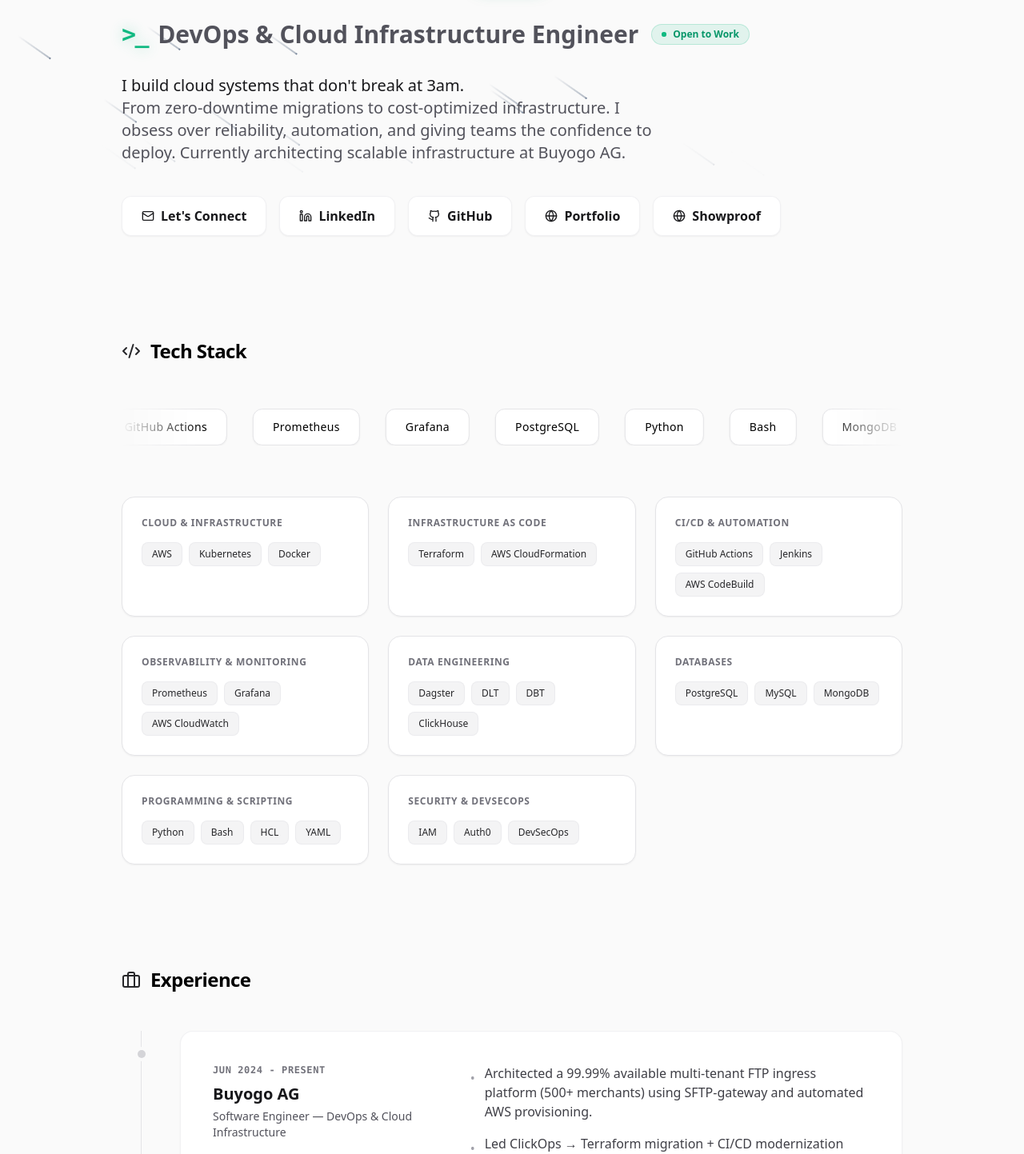
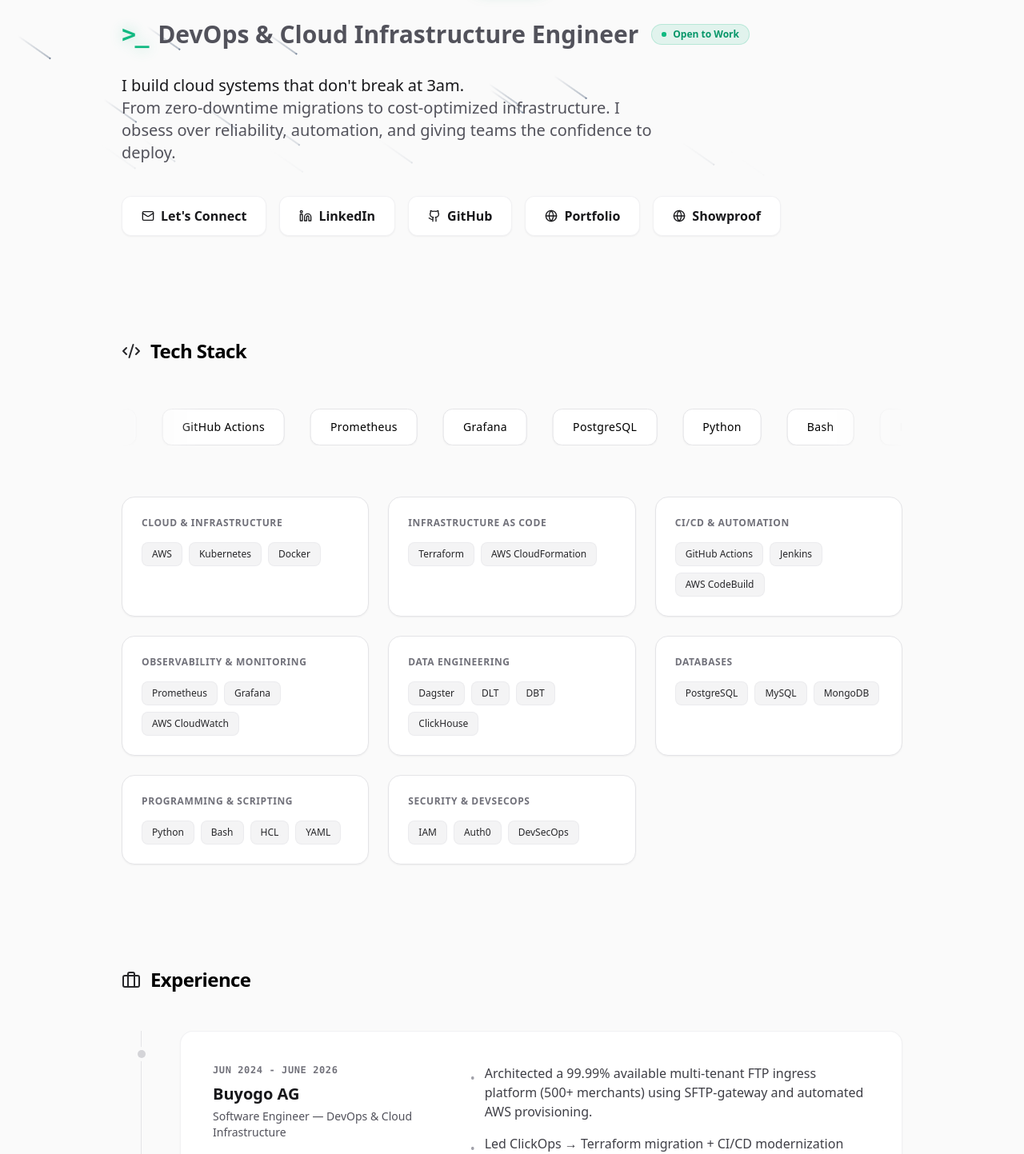
Before and after one commit to sahilbnsll/interactive-resume, a Next.js app: page / in a window 1280 px wide. Shown: the part 227-1670 px from the top of the page at 80% size. Built offline with nearby package versions, Linux system fonts and the light colour scheme.

Commit message:
updating next version and employment details

```diff
--- a/data/profile.ts
+++ b/data/profile.ts
@@ -2,8 +2,8 @@
   name: "Sahil Bansal",
   title: "DevOps & Cloud Infrastructure Engineer",
   headline: "I build cloud systems that don't break at 3am.",
-  about: "From zero-downtime migrations to cost-optimized infrastructure. I obsess over reliability, automation, and giving teams the confidence to deploy. Currently architecting scalable infrastructure at Buyogo AG.",
-  email: "sahilbansal.sb24@gmail.com",
+  about: "From zero-downtime migrations to cost-optimized infrastructure. I obsess over reliability, automation, and giving teams the confidence to deploy.",
+  email: "connect@sahilbansal.net",
 }
 
 export const socialsData = [
@@ -12,7 +12,7 @@
 ]
 
 export const portfoliosData = [
-  { name: "Portfolio", href: "https://sahilbansal.vercel.app/" },
+  { name: "Portfolio", href: "https://www.sahilbansal.net/" },
   { name: "Showproof", href: "https://showproof.io/@sahil" }
 ]
 
@@ -21,7 +21,7 @@
     company: "Buyogo AG",
     companyUrl: "https://buyogo.com/",
     role: "Software Engineer — DevOps & Cloud Infrastructure",
-    date: "Jun 2024 - Present",
+    date: "Jun 2024 - June 2026",
     description: [
       "Architected a 99.99% available multi-tenant FTP ingress platform (500+ merchants) using SFTP-gateway and automated AWS provisioning.",
       "Led ClickOps → Terraform migration + CI/CD modernization (GitHub Actions), reducing TTR by 40% and improving velocity by 30%.",
@@ -70,7 +70,7 @@
 ]
 
 export const skillsCarousel = [
-  "Supabase", "AWS", "Kubernetes", "Docker", "Terraform", "GitHub Actions",
+  "Supabase", "AWS", "Kubernetes", "EKS",  "Docker", "Terraform", "GitHub Actions",
   "Prometheus", "Grafana", "PostgreSQL", "Python", "Bash",
   "MongoDB", "CloudFormation", "ClickHouse", "n8n"
 ]
--- a/package.json
+++ b/package.json
@@ -16,7 +16,7 @@
     "framer-motion": "^12.38.0",
     "geist": "^1.1.0",
     "lucide-react": "^0.290.0",
-    "next": "14.0.0",
+    "next": "14.2.35",
     "next-themes": "^0.2.1",
     "react": "^18.2.0",
     "react-dom": "^18.2.0",
@@ -30,7 +30,7 @@
     "@types/react-dom": "^18.2.15",
     "autoprefixer": "^10.4.16",
     "eslint": "^8.54.0",
-    "eslint-config-next": "14.0.0",
+    "eslint-config-next": "14.2.35",
     "eslint-config-prettier": "^8.10.0",
     "eslint-plugin-react": "^7.33.2",
     "eslint-plugin-tailwindcss": "^3.13.0",
```
